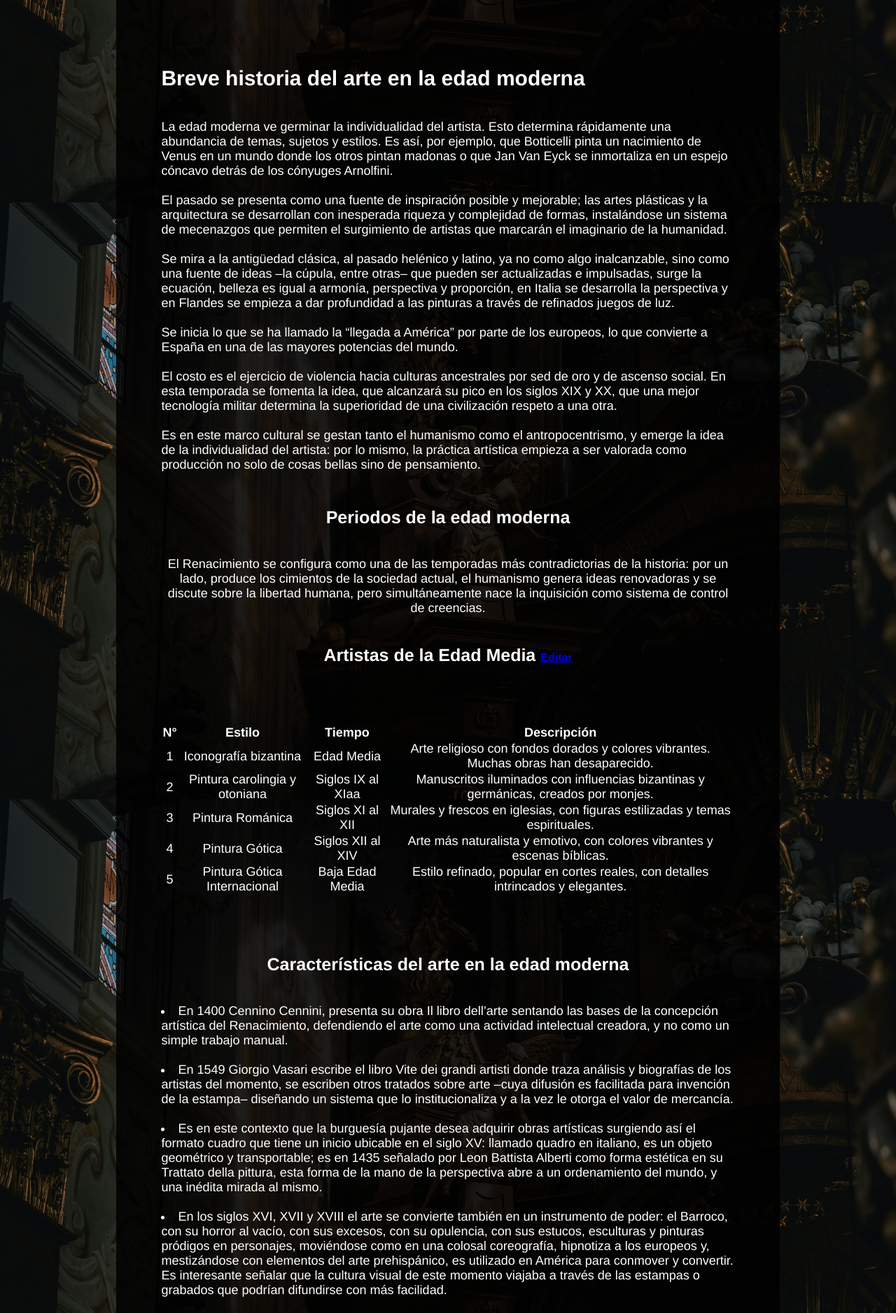
After one commit to eri223223/Tarea002, a PHP site: page /edad_contemporanea in a window 1280 px wide. The commit adds this page. Shown: the part 564-2441 px from the top of the page at 70% size. Run offline with PHP 8.4, Linux system fonts and the light colour scheme; data comes from the database, SQL or seed files in the repository; some web fonts are replaced.

Commit message:
new-fileedad_contemporanea.php

```diff
--- /dev/null
+++ b/edad_contemporanea.php
@@ -0,0 +1,9 @@
+<?php
+// Incluye el archivo de configuración
+require_once "config.php";
+
+// Define la vista //
+$view = "edad_contemporanea.php";
+
+// Incluye el archivo de diseño de la vista
+require_once "views/layout.php";
--- a/views/css/style.css
+++ b/views/css/style.css
@@ -537,6 +537,7 @@ body{
     display: block; /* Mejora la compatibilidad */
     margin-top: -230px; /* Sube la imagen */
 }
+
 #edad-moderna .edadModerna{
     margin: 4% 13% 13%  13%;
     background-color: #000000d9;
@@ -561,3 +562,21 @@ body{
 #about-us .about-us-01 h3{
     font-size: 30px;
 }
+
+#edad-contemporanea .edadCont{
+    margin: 4% 13% 13%  13%;
+    background-color: #000000d9;
+    color: white;   padding: 40px;
+    border-radius: 25px;
+    padding: 5%;
+}
+
+#edad-contemporanea .img-edad-contemporanea-01{
+    float: right; /* Mueve la imagen a la derecha */
+    margin: 50px; /* Ajusta los márgenes para darle espacio */
+    width: 470px;
+    height: 270px;
+    object-fit: cover;
+    display: block; /* Mejora la compatibilidad */
+    margin-top: -240px; /* Sube la imagen */
+}
--- /dev/null
+++ b/views/edad_contemporanea.php
@@ -0,0 +1,174 @@
+<main id="edad-contemporanea">
+    <div class="edadCont">
+        <br><br><br>
+        <h3 style="font-size: 30px;">Pinturas de la Edad Moderna</h3> <br><br>
+        <p>La Edad Moderna es el tercer periodo histórico en el que se suele <br>
+        dividir la Historia Universal, entre los siglos XV y XVIII, después <br>
+        de la Edad Media, y antes de la llamada Edad Contemporánea. <br><br>
+        La Edad Moderna es una época de grandes cambios y avances. <br>
+        Es una época en la que los ideales de progreso, comunicación y <br>
+        razón se han convertido en los valores de la modernidad. Esto <br>
+        la asemeja a la Antigüedad y a la Época Clásica, en la que <br>
+        florecieron la filosofía y las Bellas Artes. </p>
+            <img src="views/src/edad-contemporanea.jpg" class="img-edad-contemporanea-01" alt="contemporanea">
+
+        <br><br><br><br><br><br>
+        <h2 style="font-size:30px">Breve historia del arte en la edad moderna</h2>
+        <br><br>
+        <p>La edad moderna ve germinar la individualidad del artista. Esto determina rápidamente una abundancia de temas,
+            sujetos y estilos. Es así, por ejemplo, que Botticelli pinta un nacimiento de Venus en un mundo donde los otros
+            pintan madonas o que Jan Van Eyck se inmortaliza en un espejo cóncavo detrás de los cónyuges Arnolfini.
+        </p>
+        <br>
+        <p>El pasado se presenta como una fuente de inspiración posible y mejorable; las artes plásticas y la arquitectura
+            se desarrollan con inesperada riqueza y complejidad de formas, instalándose un sistema de mecenazgos que
+            permiten el surgimiento de artistas que marcarán el imaginario de la humanidad. <br><br>
+            Se mira a la antigüedad clásica, al pasado helénico y latino, ya no como algo inalcanzable, sino como una
+            fuente de ideas –la cúpula, entre otras– que pueden ser actualizadas e impulsadas, surge la ecuación, belleza
+            es igual a armonía, perspectiva y proporción, en Italia se desarrolla la perspectiva y en Flandes se empieza
+            a dar profundidad a las pinturas a través de refinados juegos de luz. <br><br>
+            Se inicia lo que se ha llamado la “llegada a América” por parte de los europeos, lo que convierte a España en
+            una de las mayores potencias del mundo. <br><br>
+            El costo es el ejercicio de violencia hacia culturas ancestrales por sed de oro y de ascenso social. En esta
+            temporada se fomenta la idea, que alcanzará su pico en los siglos XIX y XX, que una mejor tecnología militar
+            determina la superioridad de una civilización respeto a una otra. <br><br>
+            Es en este marco cultural se gestan tanto el humanismo como el antropocentrismo, y emerge la idea de la
+            individualidad del artista: por lo mismo, la práctica artística empieza a ser valorada como producción no
+            solo de cosas bellas sino de pensamiento.
+            </p><div class="code-block code-block-9" style="margin: 8px auto; text-align: center; display: block; clear: both;">
+       <!-- adaptable2 -->
+        <br><br>
+        <h4 style="font-size:25px">Periodos de la edad moderna</h4>
+        <br><br>
+        <p>El Renacimiento se configura como una de las temporadas más contradictorias de la historia: por un lado,
+            produce los cimientos de la sociedad actual, el humanismo genera ideas renovadoras y se discute sobre la
+            libertad humana, pero simultáneamente nace la inquisición como sistema de control de creencias.
+        </p>
+        <br><br>
+
+        <h2 style="text-align: center; font-size:25px">Artistas de la Edad Media <a href="login.php" style="font-size: 16px;" >Editar</a> </h2>
+        <br><br><br><br>
+        <?php
+
+            // datos de la DB
+            $servidor = "localhost";
+            $usuario = "root";
+            $clave = "";
+            $base = "tarea002";
+
+            // conexion a DB
+            $Conexion = mysqli_connect($servidor,$usuario,$clave,$base);
+
+            // creando la cadena de consulta
+            $Cadena = "SELECT * FROM pinturaem WHERE 1";
+            $Consulta = Mysqli_query($Conexion, $Cadena );
+
+            echo "<table  cellspacing=2 cellpadding=3 >";
+
+                echo "<tr>";
+                    echo "<th>N°</th>";
+                    echo "<th>Estilo</th>";
+                    echo "<th>Tiempo</th>";
+                    echo "<th>Descripción</th>";
+                echo "</tr>";
+
+
+
+            while($Registro = Mysqli_fetch_row($Consulta)){
+                echo "<tr>";
+
+                //echo $Registro[0]." ".$Registro[1]." ".$Registro[2]."<br>";
+                foreach ($Registro as $Campo) {
+                    echo "<td>".$Campo."</td>";
+                }
+
+                echo "</tr>";
+                //echo "<br>";
+            }
+
+
+            echo "</table>";
+
+        ?>
+
+
+        <br><br><br><br>
+        <h4 style="font-size:25px">Características del arte en la edad moderna</h4>
+        <br><br>
+        <p><li style="text-align: left;">En 1400 Cennino Cennini, presenta su obra Il libro dell’arte sentando las bases de la concepción artística
+            del Renacimiento, defendiendo el arte como una actividad intelectual creadora, y no como un simple trabajo
+            manual.</li></p> <br>
+
+        <p><li style="text-align: left;">En 1549 Giorgio Vasari escribe el libro Vite dei grandi artisti donde traza análisis y biografías de los
+            artistas del momento, se escriben otros tratados sobre arte –cuya difusión es facilitada para invención de
+            la estampa– diseñando un sistema que lo institucionaliza y a la vez le otorga el valor de mercancía.</li></p> <br>
+
+        <p><li style="text-align: left;">Es en este contexto que la burguesía pujante desea adquirir obras artísticas surgiendo así el formato
+            cuadro que tiene un inicio ubicable en el siglo XV: llamado quadro en italiano, es un objeto geométrico y
+            transportable; es en 1435 señalado por Leon Battista Alberti como forma estética en su Trattato della
+            pittura, esta forma de la mano de la perspectiva abre a un ordenamiento del mundo, y una inédita mirada al
+            mismo.</li></p> <br>
+
+        <p><li style="text-align: left;">En los siglos XVI, XVII y XVIII el arte se convierte también en un instrumento
+            de poder: el Barroco, con su horror al vacío, con sus excesos, con su opulencia, con sus estucos, esculturas
+            y pinturas pródigos en personajes, moviéndose como en una colosal coreografía, hipnotiza a los europeos y,
+            mestizándose con elementos del arte prehispánico, es utilizado en América para conmover y convertir. Es
+            interesante señalar que la cultura visual de este momento viajaba a través de las estampas o grabados que
+            podrían difundirse con más facilidad.</li></p> <br>
+
+        <p><li style="text-align: left;">Es así que este despliegue va incrementado su desproporción produciéndose un arte exuberante, pero en un
+            peligroso contraste con las clases sociales que no pertenecían a la nobleza o a la alta burguesía, se inicia
+            el acercamiento también al Oriente desde una perspectiva de respeto a su tradición, pero también de imitación
+            de sus formas y técnicas.</li></p>
+        <br><br>
+        <h4 style="font-size:25px">Principales artistas del arte en la edad moderna</h4>
+        <br><br>
+        <p style="text-align:left;">El inicio del Renacimiento, ubicable en el quattrocento italiano, encontramos los primeros pintores y
+            escultores que empiezan a estudiar la proporción, la perspectiva y rescatan formas arquitectónicas
+            consideradas clásicas.
+        </p> <br>
+
+        <p style="text-align:left;">Entre los más destacados: Filippo Brunelleschi, Lorenzo Ghiberti, Fra Angélico, Donatello, Masaccio, Paolo
+            Uccello, Piero della Francesca, Domenico Ghirlandaio, Andrea Mantegna entre otros.</p>
+        <br><br><br><br>
+        <ol>
+             <li style="text-align:left;"><strong>Leonardo da Vinci (1452-1519):</strong> Renombrado por su genialidad en diversas disciplinas, da Vinci es célebre por pinturas icónicas como “La Mona Lisa” y “La Última
+                Cena”, así como por sus estudios científicos y de anatomía.</li>
+             <li style="text-align:left;"><strong>Miguel Ángel Buonarroti (1475-1564):</strong> Conocido por su destreza en la pintura, la escultura y la arquitectura, creó obras maestras como la “Capilla Sixtina” y
+             la escultura “David”.</li>
+             <li style="text-align:left;"><strong>Rafael Sanzio (1483-1520):</strong> Reconocido por su armonía y perfección en la pintura, Rafael dejó una huella duradera con obras como “La Escuela de Atenas” y “La
+             irgen del Jilguero”.</li>
+             <li style="text-align:left;"><strong>Tiziano Vecellio (c. 1488-1576):</strong> Renovó la pintura veneciana con su uso del color y la pincelada. Sus retratos y obras religiosas, como “Venus del espejo”,
+             son ejemplos destacados.</li>
+             <li style="text-align:left;"><strong>Hieronymus Bosch (1450-1516):</strong> Conocido por sus obras surrealistas y alegóricas, como “El jardín de las delicias”, Bosch influyó en el arte del simbolismo y el surrealismo.</li>
+             <li style="text-align:left;"><strong>Pieter Bruegel el Viejo (c. 1525-1569):</strong> Maestro de la pintura de paisajes y escenas de la vida cotidiana, sus obras, como “La torre de Babel”,
+             capturan la vida y la sociedad de su época.</li>
+             <li style="text-align:left;"><strong>El Greco (1541-1614):</strong> Sus pinturas alargadas y estilizadas, con colores vibrantes, ejemplifican su estilo distintivo. Obras como “El entierro del Conde de Orgaz”
+             reflejan su visión espiritual.</li>
+        </ol>
+
+
+        <br><br><br><br>
+
+        <p style="text-align: left;">Entre los mayores artistas del Renacimiento pleno italiano o cinquecento están Miguel Ángel, Leonardo da
+           Vinci, Rafael, Giorgione, Pietro Perugino, Tiziano, Bramante, Palladio. <br><br>
+           La lección del Renacimiento se funde con la sensibilidad especial que los flamencos tienen por la luz en las
+           obras de Joos Van Cleve, Jan Gossaert, Quinten y Jan Massys, asi como el vigor de los personajes de Alberto
+           Durero. <br><br>
+           Posteriormente muchos pintores pertenecieron al estilo “manierista” queriendo imitar o pintar a la “maniera”
+           de los grandes maestros del renacimiento pleno, surgiendo así Bronzino, Parmigianino y Beccafumi. <br><br>
+           Finalmente, y buscando un estilo más naturalista, pero a la vez teatral y sin contención de las emociones,
+           se destacan dentro del periodo barroco Caravaggio, Bernini, Borromini, Artemisia Gentileschi, Rembrandt,
+           Diego Velasquez, Francisco de Zurbarán, Vermeer, Rubens, Anton Van Dyck entre otros.
+        </p> <br><br>
+
+        <h4 style="font-size:25px">Ejemplos de obras artísticas en la edad moderna</h4>
+        <br><br>
+        <p style="text-align: left;">La edad moderna fue una época de grandes cambios, y esto se refleja en el arte de la época. He aquí las obras
+            de arte más importantes del arte de la era moderna.
+        </p>
+        <br><br><br>
+    </div>
+
+
+</main>
--- a/views/index.php
+++ b/views/index.php
@@ -50,7 +50,7 @@
                 Impresionismo, el Cubismo y el Surrealismo, que redefinen la percepción y la <br>
                 representación de la realidad. Marcado por el contexto social, político y...</p>
             <br>
-            <a href="#"><button class="btn-edad-contemporanea">Leer Más...</button></a>
+            <a href="<?php echo APP_URL ?>edad_contemporanea.php"><button class="btn-edad-contemporanea">Leer Más...</button></a>
             <br><br><br>
             <img src="views/src/edad-contemporanea.jpg" class="img-edad-contemporanea" alt="contemporanea">
             <br><br><br>
```
